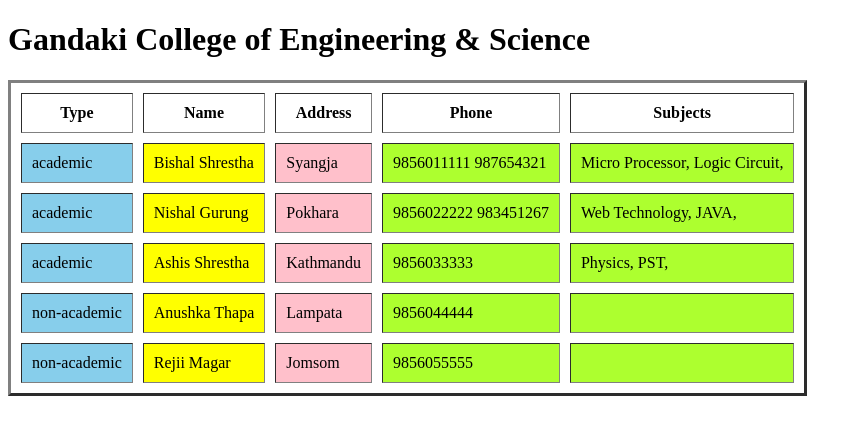
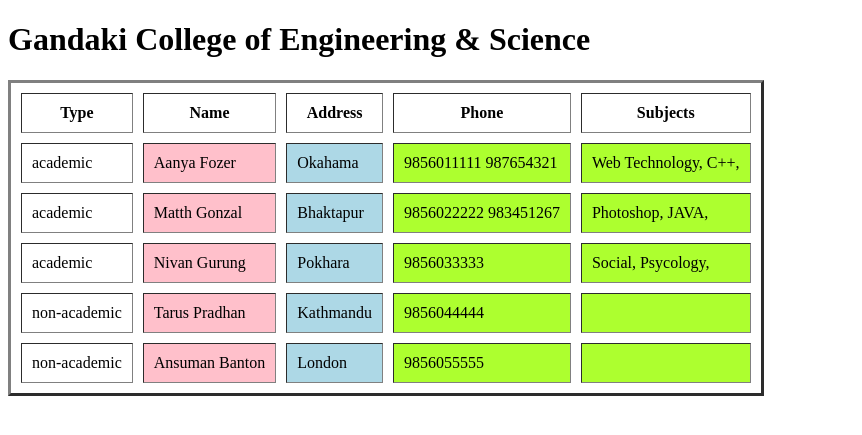
Before and after one commit to Anumomo/wt-lab-assignment, a PHP site: page /Gces.php in a window 1280 px wide. Shown: the top 435 px of the page, without its empty margins (0-862 px from the left). Run offline with PHP 8.4, Linux system fonts and the light colour scheme.

Commit message:
Assignment8

```diff
--- a/Assignment/Assignment8/Gces.php
+++ b/Assignment/Assignment8/Gces.php
@@ -14,33 +14,33 @@ echo "<h1>Gandaki College of Engineering & Science</h1>";
 $gcesStaffs = [
 	"academic" => [
 		[
-			"name" => "Bishal Shrestha",
-			"address" => "Syangja",
+			"name" => "Aanya Fozer",
+			"address" => "Okahama",
 			"phones" => ["9856011111","987654321"],
-			"subjects" => ["Micro Processor", "Logic Circuit"]
+			"subjects" => ["Web Technology", "C++"]
 		],
 		[
-			"name" => "Nishal Gurung",
-			"address" => "Pokhara",
+			"name" => "Matth Gonzal",
+			"address" => "Bhaktapur",
 			"phones" => ["9856022222","983451267"],
-			"subjects" => ["Web Technology", "JAVA"]
+			"subjects" => ["Photoshop", "JAVA"]
 		],
 		[
-			"name" => "Ashis Shrestha",
-			"address" => "Kathmandu",
+			"name" => "Nivan Gurung",
+			"address" => "Pokhara",
 			"phones" => ["9856033333",],
-			"subjects" => ["Physics", "PST"]
+			"subjects" => ["Social", "Psycology"]
 		]
 	],
 	"non-academic" => [
 		[
-			"name" => "Anushka Thapa",
-			"address" => "Lampata",
+			"name" => "Tarus Pradhan",
+			"address" => "Kathmandu",
 			"phones" => ["9856044444"],
 		],
 		[
-			"name" => "Rejii Magar",
-			"address" => "Jomsom",
+			"name" => "Ansuman Banton",
+			"address" => "London",
 			"phones" => ["9856055555"],
 		],
 	]
@@ -55,9 +55,9 @@ foreach($gcesStaffs as $staffType => $staffDetails){
 	foreach($staffDetails as $key => $staff ){
 		//TR START
 	  echo "<tr bgcolor = 'greenyellow'>";
-      echo "<td bgcolor = 'skyblue' >$staffType</td>";
-      echo "<td bgcolor = 'yellow'>$staff[name]</td>";
-      echo "<td bgcolor = 'pink'>$staff[address]</td>";
+      echo "<td bgcolor = 'white' >$staffType</td>";
+      echo "<td bgcolor = 'pink'>$staff[name]</td>";
+      echo "<td bgcolor = 'lightblue'>$staff[address]</td>";
 	  echo "<td>";
     foreach ($staff["phones"] as $phone){
       echo "$phone ";
```
